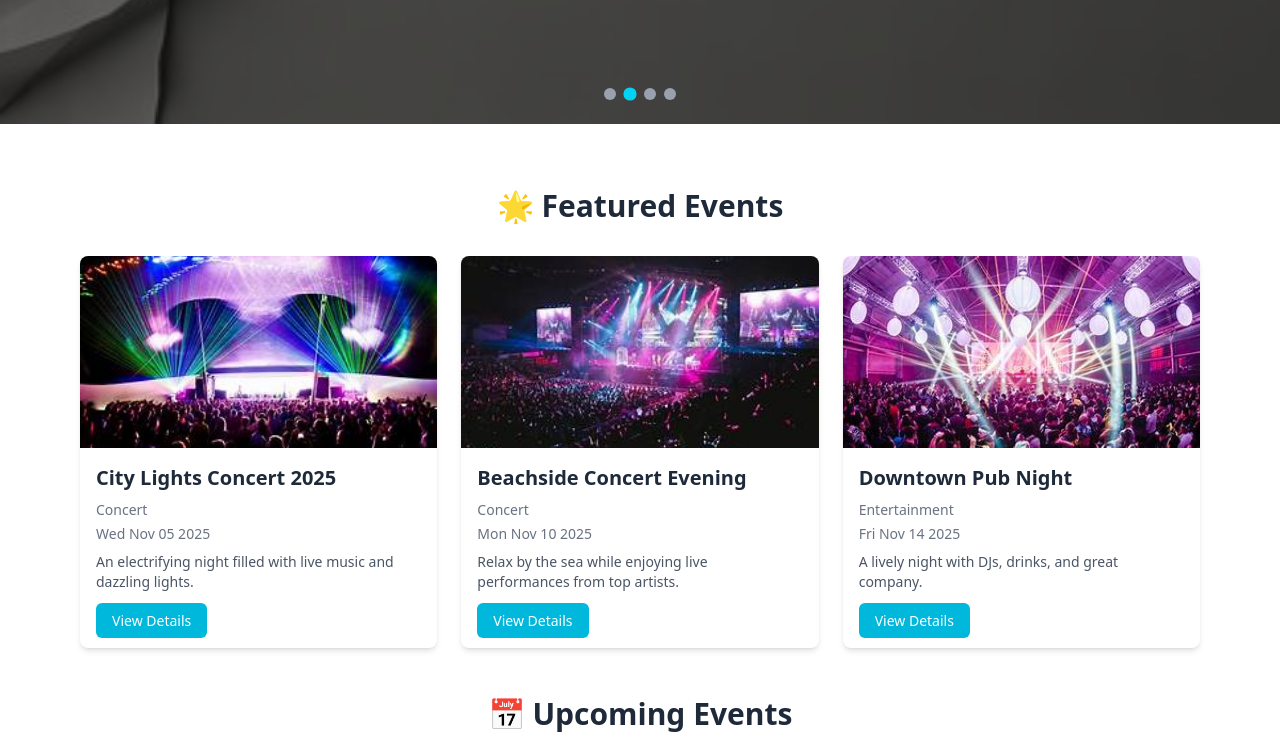
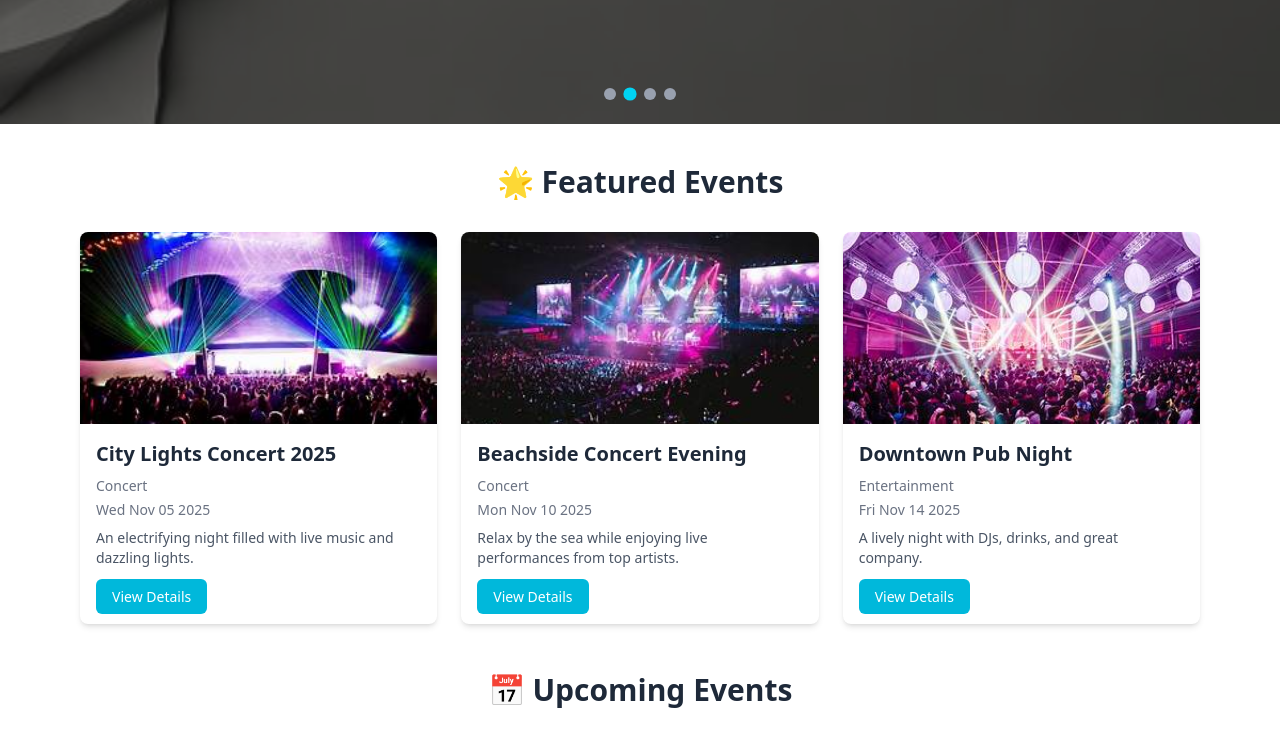
Before and after one commit to Nitesh47kumars/EventSphere, a React (Vite) app: page / in a window 1280 px wide. Shown: the part 540-1278 px from the top of the page. Built offline with nearby package versions, Linux system fonts and the light colour scheme.

Commit message:
Fit Navbar width,Highlight Component Padding

```diff
--- a/src/Components/Hightlights/HighlightEvents.jsx
+++ b/src/Components/Hightlights/HighlightEvents.jsx
@@ -13,7 +13,7 @@ const HighlightEvents = () => {
   const limitedUpcoming = upcomingEvents.slice(0, 3); // show top 3 upcoming
 
   return (
-    <section className="max-w-6xl mx-auto py-16 px-4">
+    <section className="max-w-6xl mx-auto py-10 px-4">
       {/* Featured Events */}
       <div className="mb-12">
         <h2 className="text-3xl font-bold text-gray-800 text-center mb-8">
--- a/src/Components/Navbar/Navbar.jsx
+++ b/src/Components/Navbar/Navbar.jsx
@@ -11,7 +11,7 @@ const Navbar = () => {
 
   return (
     <nav className="bg-gray-900 text-white sticky top-0 z-50 shadow-md">
-      <div className="max-w-7xl mx-auto px-5 py-3 flex justify-between items-center">
+      <div className="px-5 mx-auto py-3 flex justify-between items-center">
         {/* Logo */}
         <NavbarLogo />
 
```
